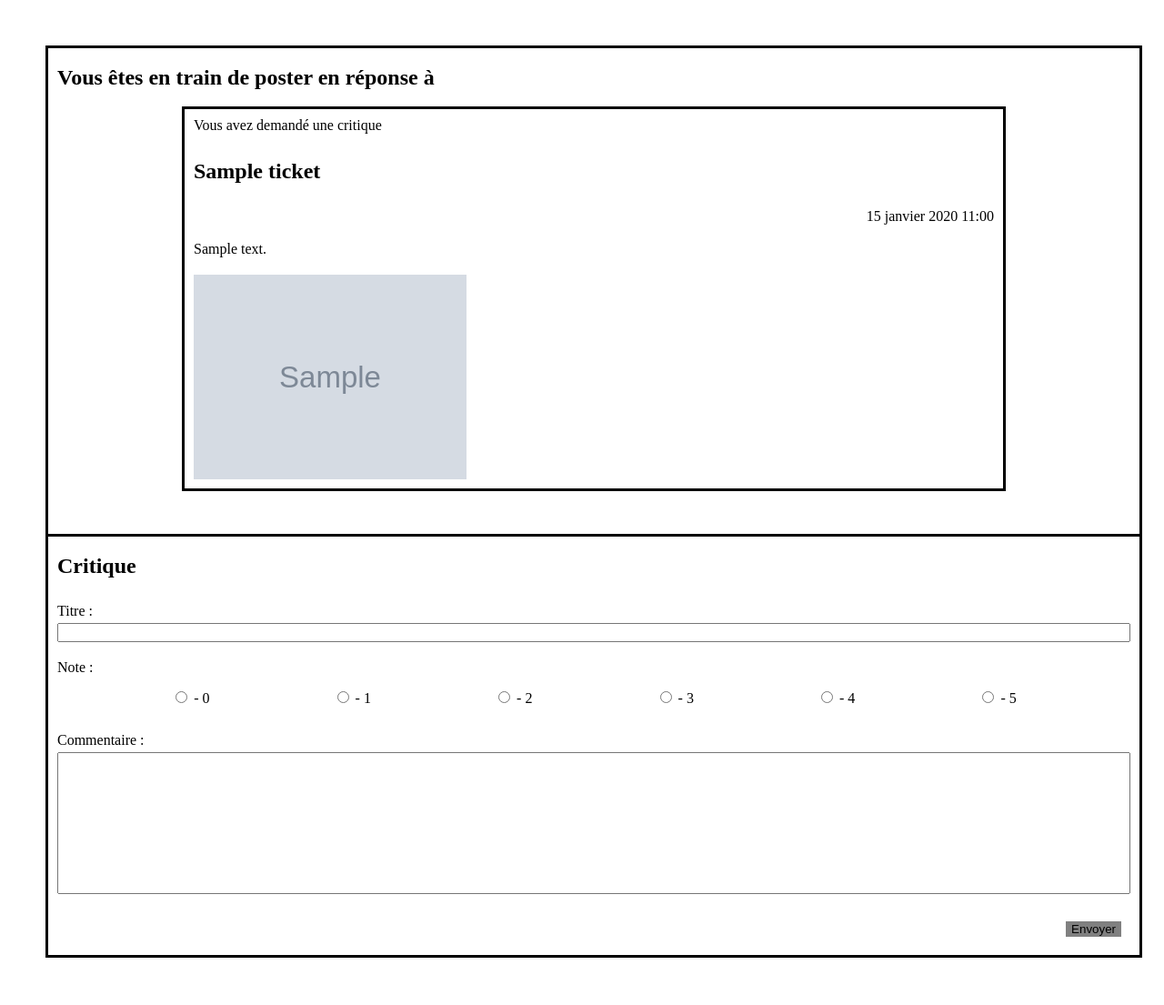
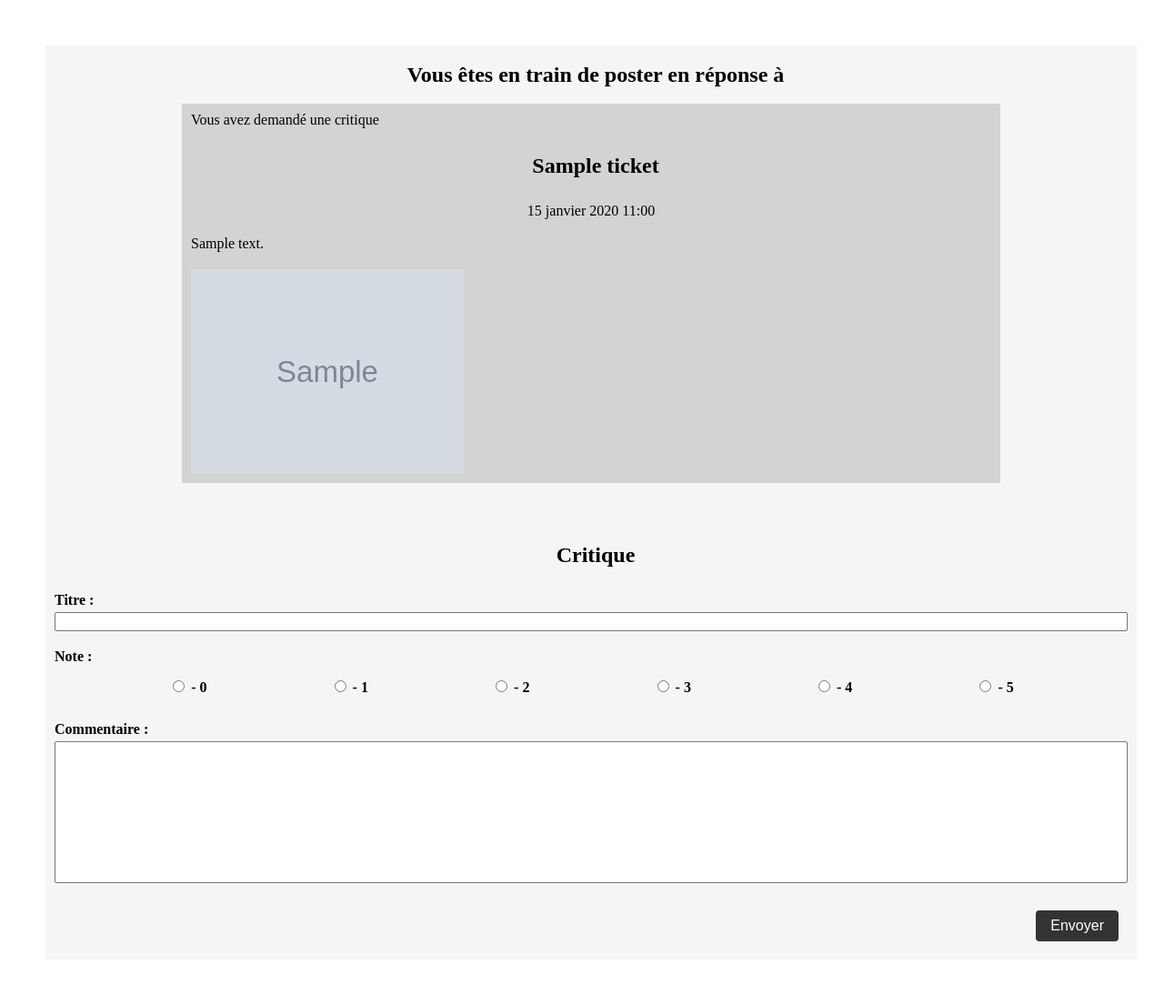
Before and after one commit to Meez25/LITReview, a Django app: page /posts/1/add_review in a window 1280 px wide. Shown: the part 143-1248 px from the top of the page at 91% size. Before the commit the page ends 1196 px from the top, so only its background shows below. Run offline with Django 4.2, Linux system fonts and the light colour scheme; a user stored in the database is signed in; data comes from the database, SQL or seed files in the repository; both versions use the stored data as it was after the commit; tables that the repository leaves empty hold one stand-in row (values such as "Sample post"); grey boxes marked "Sample" are stand-in pictures.

Commit message:
Change style

```diff
--- a/litreview/critics/static/critics/add_review.css
+++ b/litreview/critics/static/critics/add_review.css
@@ -1,4 +1,3 @@
-
 .container {
     display: flex;
     justify-content: center;
@@ -9,8 +8,8 @@
 
 form {
     text-align: center;
-    border: 3px solid black;
     width: 1200px;
+    background-color: #f5f5f5;
     margin: auto;
     display: flex;
     flex-direction: column;
@@ -26,13 +25,20 @@ p {
 textarea {
     resize: none;
 }
+
+
+form label {
+    font-weight:bold;
+}
+
+
 p label {
     margin-bottom: 5px;
 }
 
 .ticket {
-    border: 3px solid black;
     width: 900px;
+    background-color: lightgrey;
     margin: auto;
     display: flex;
     flex-direction: column;
@@ -44,7 +50,6 @@ p label {
     margin: 20px;
 }
 .review {
-    border-top: 3px solid black;
     display: flex;
     flex-direction: column;
     margin-top: -3px;
@@ -61,12 +66,23 @@ p label {
 }
 h2 {
     margin: 20px 0px 20px 10px;
-    text-align: left;
+    text-align: center;
 }
 .date {
-    text-align: right;
+    text-align: center;
 }
 img {
     width: 300px;
     margin: 10px 10px 10px 10px;
 }
+
+
+form button[type="submit"] {
+  background-color: #333;
+  color: #fff;
+  border: none;
+  border-radius: 4px;
+  padding: 0.5em 1em;
+  font-size: 1em;
+  cursor: pointer;
+}
--- a/litreview/critics/static/critics/modify_review.css
+++ b/litreview/critics/static/critics/modify_review.css
@@ -1,5 +1,5 @@
 .container {
-  width: 800px;
+  width: 1200px;
   margin: 2em auto;
   padding: 1em;
   background-color: #f8f8f8;
@@ -14,6 +14,10 @@ form label {
   display: block;
   font-weight: bold;
   margin-bottom: 0.5em;
+}
+
+h2 {
+    margin-bottom: 10px;
 }
 
 form input[type="text"],
--- a/litreview/critics/static/critics/my_posts.css
+++ b/litreview/critics/static/critics/my_posts.css
@@ -54,3 +54,7 @@
 .buttons {
   margin-top: 20px;
 }
+
+p {
+  margin-bottom: 5px;
+}
--- a/litreview/critics/static/critics/ticket_form.css
+++ b/litreview/critics/static/critics/ticket_form.css
@@ -1,5 +1,5 @@
 .container {
-    width: 800px;
+    width: 1200px;
     margin: 2em auto;
     padding: 1em;
     background-color: #f8f8f8;
```
Also changed, not shown: litreview/critics/static/critics/flux.css (+4 -33 lines), litreview/db.sqlite3.
